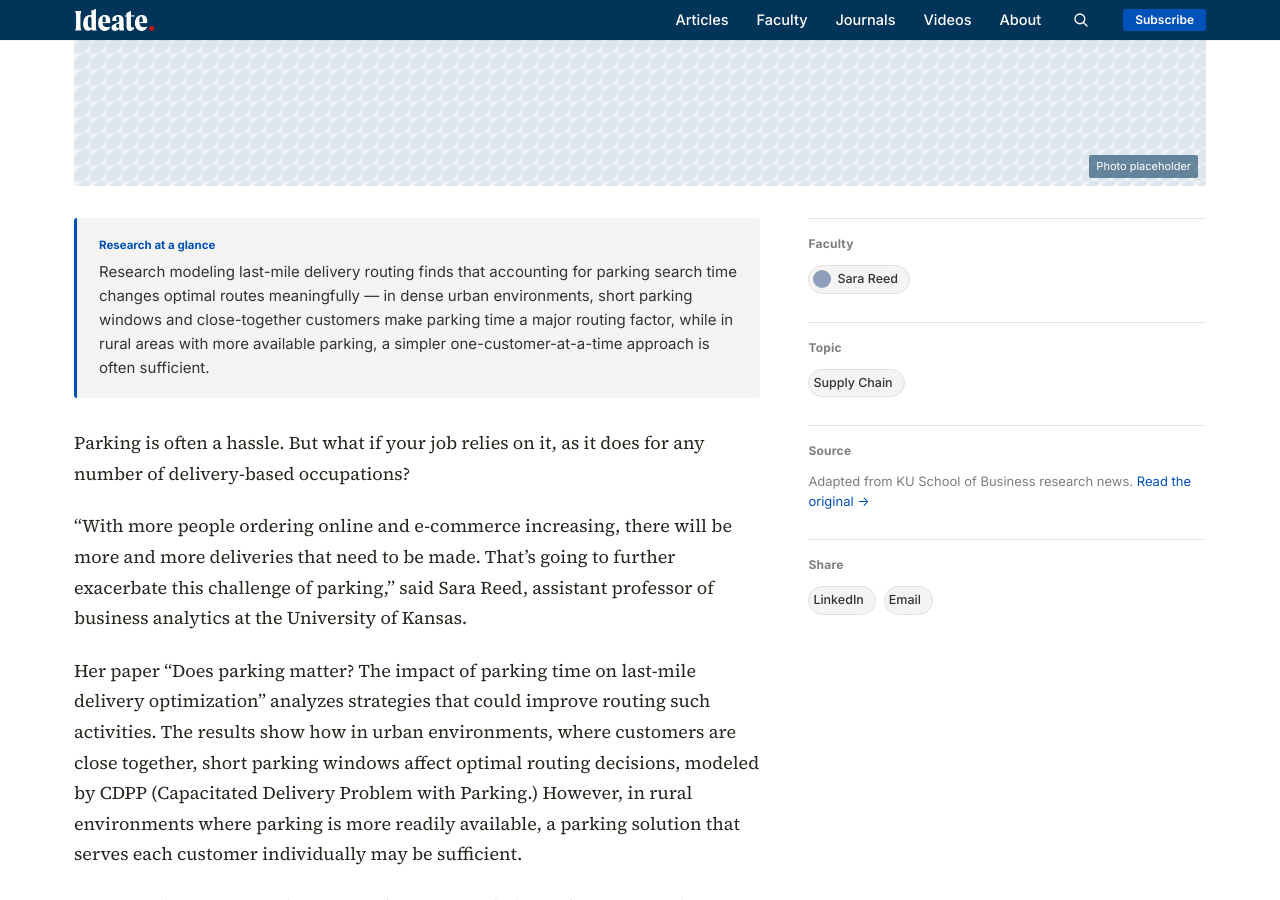
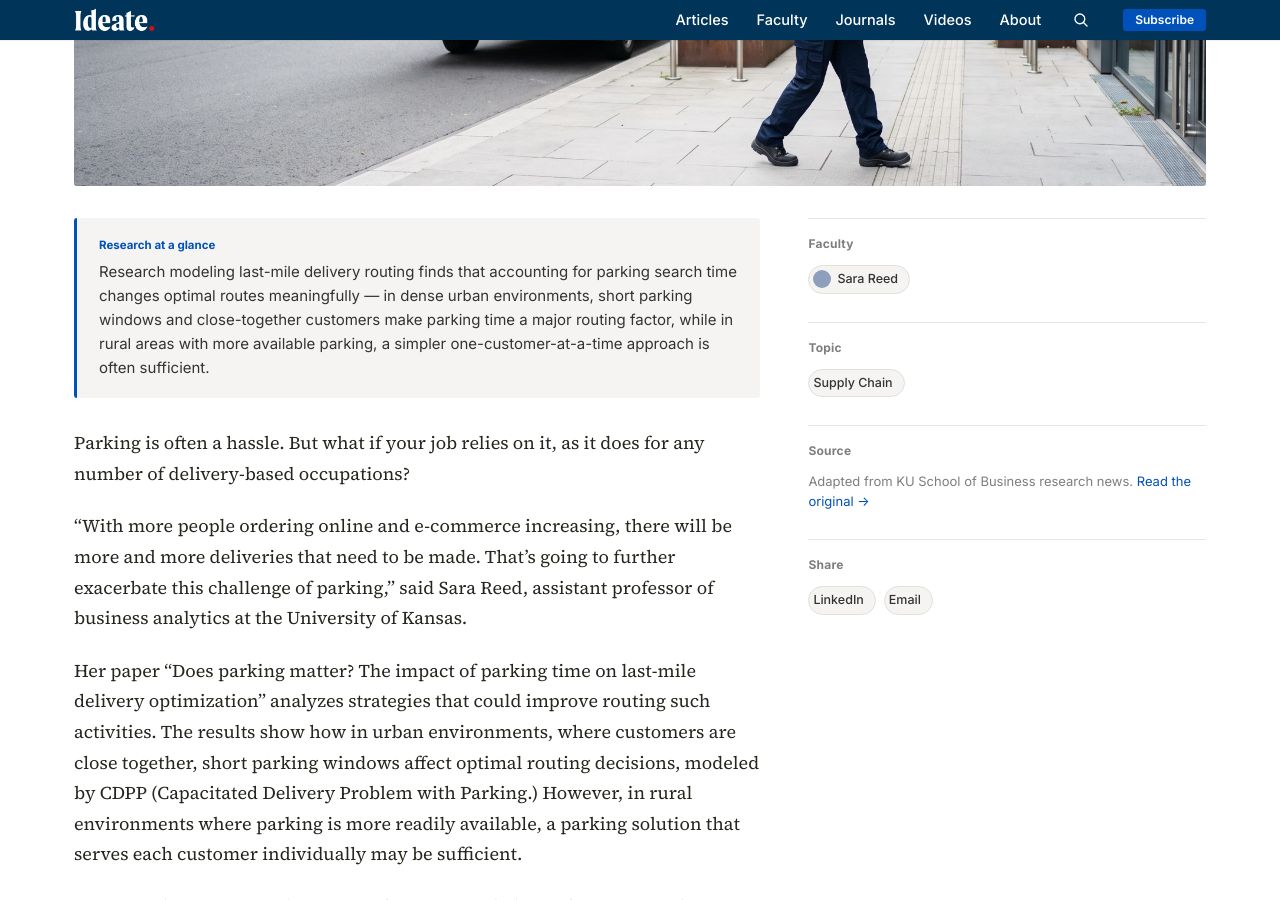
Before and after one commit to KUBschool/ideate, a Jekyll site: the page built from _articles/2024-02-05-parking-time-last-mile-delivery.md, in a window 1280 px wide and 900 px high, scrolled down 739 px. Built offline with Jekyll 4.4.1, drawn with Linux system fonts in a browser that asks for light colours.

Commit message:
Update Article “2024-02-05-parking-time-last-mile-delivery”

```diff
--- a/_articles/2024-02-05-parking-time-last-mile-delivery.md
+++ b/_articles/2024-02-05-parking-time-last-mile-delivery.md
@@ -10,6 +10,7 @@ faculty:
   - sara-reed
 byline: Jon Niccum
 date: 2024-02-05
+image: /assets/uploads/parking-and-delivery.jpeg
 image_tint: steam
 featured: false
 source_url: https://business.ku.edu/news/article/strategies-to-improve-the-impact-of-parking-time-on-last-mile-delivery-examined-in-new-study
```
Also changed, not shown: assets/uploads/parking-and-delivery.jpeg (added).
